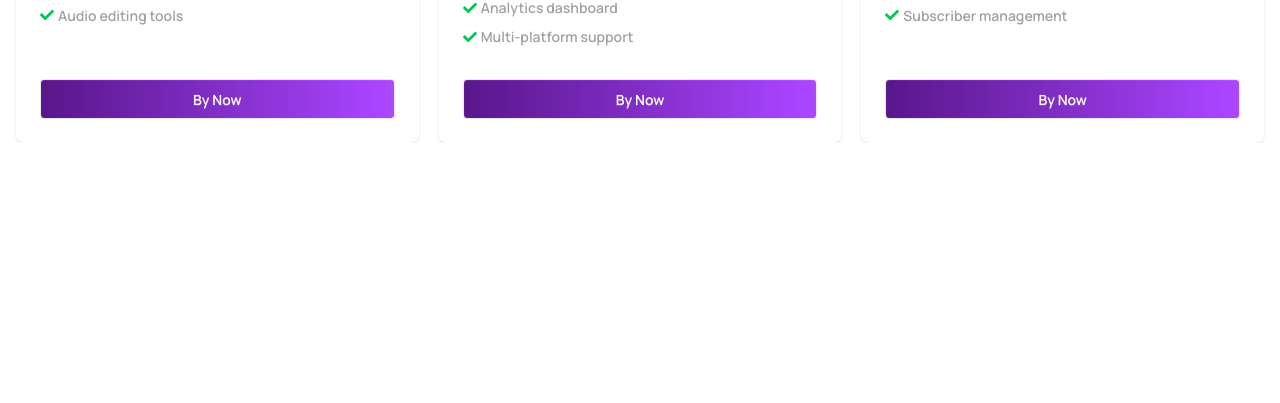
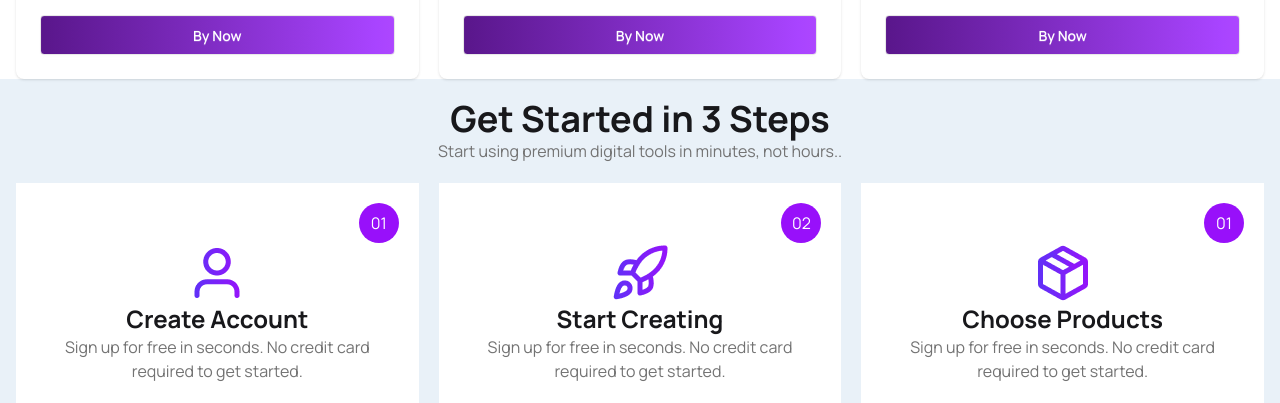
Before and after one commit to dev-shamim84/digitools, a React (Vite) app: page / in a window 1280 px wide. Shown: the part 2281-2684 px from the top of the page. Before the commit the page ends 2424 px from the top, so only its background shows below. Built offline with nearby package versions, Linux system fonts and the light colour scheme.

Commit message:
choose section added

```diff
--- a/package.json
+++ b/package.json
@@ -13,6 +13,7 @@
     "@tailwindcss/vite": "^4.2.2",
     "react": "^19.2.4",
     "react-dom": "^19.2.4",
+    "react-hot-toast": "^2.6.0",
     "react-icons": "^5.6.0",
     "react-toastify": "^11.0.5",
     "tailwindcss": "^4.2.2"
--- a/src/App.jsx
+++ b/src/App.jsx
@@ -1,14 +1,18 @@
+import { useState } from "react";
 import Banner from "./components/Banner/Banner";
 import Navbar from "./components/Navbar/Navbar";
 import PremiumTool from "./components/PremiumTools/PremiumTools";
 import Rating from "./components/Rating/Rating";
+import GetStarted from "./components/GetStarted/GetStarted";
 const App = () => {
+  const [cart, setCart] = useState([]);
   return (
     <div>
-      <Navbar />
+      <Navbar cart={cart} />
       <Banner />
       <Rating />
-      <PremiumTool />
+      <PremiumTool cart={cart} setCart={setCart} />
+      <GetStarted />
     </div>
   );
 };
--- a/src/components/AllTools/AllTolls.jsx
+++ b/src/components/AllTools/AllTolls.jsx
@@ -1,14 +1,19 @@
 import { use } from "react";
 import SingleTool from "../SingleTool/SingleTool";
 
-const AllTolls = ({ resolvePromise }) => {
+const AllTolls = ({ resolvePromise, cart, setCart }) => {
   const data = use(resolvePromise);
   return (
     <section>
       <div className="container mx-auto px-4">
         <div className="grid grid-cols-1 md:grid-cols-2 lg:grid-cols-3 gap-5">
           {data.map((tool) => (
-            <SingleTool key={tool.id} tool={tool} />
+            <SingleTool
+              key={tool.id}
+              tool={tool}
+              cart={cart}
+              setCart={setCart}
+            />
           ))}
         </div>
       </div>
--- a/src/components/Cart/Cart.jsx
+++ b/src/components/Cart/Cart.jsx
@@ -1,8 +1,17 @@
-const Cart = () => {
+import ShowCart from "../ShowCart/ShowCart";
+const Cart = ({ cart }) => {
   return (
-    <div>
-      <h2>this is cart</h2>
-    </div>
+    <section>
+      <div className="container mx-auto px-4">
+        <h2 className="font-bold">Your Cart </h2>
+
+        <div>
+          {cart.map((cartItem) => (
+            <ShowCart key={cartItem.id} cartItem={cartItem} />
+          ))}
+        </div>
+      </div>
+    </section>
   );
 };
 
--- /dev/null
+++ b/src/components/GetStarted/GetStarted.jsx
@@ -0,0 +1,84 @@
+import userImg from "../../assets/user.png";
+import rocketImg from "../../assets/rocket.png";
+import packageImg from "../../assets/package.png";
+const GetStarted = () => {
+  return (
+    <section className="bg-[#e8f0f8ef]">
+      <div className="container mx-auto px-4">
+        <div className="flex flex-col justify-center items-center py-5">
+          <h2 className="text-4xl font-bold">Get Started in 3 Steps</h2>
+          <p className="text-center text-neutral-500">
+            Start using premium digital tools in minutes, not hours..
+          </p>
+        </div>
+        <div className="grid grid-cols-1 sm:grid-cols-2 lg:grid-cols-3 gap-5">
+          <div className="bg-white p-5">
+            <div className="flex justify-end">
+              <span className=" flex justify-center items-center  bg-purple-600 text-white rounded-full h-10 w-10 ">
+                01
+              </span>
+            </div>
+            <div className="flex flex-col justify-center items-center">
+              <div>
+                <img src={userImg} alt="" />
+              </div>
+              <div>
+                <h2 className="text-2xl font-bold text-center">
+                  Create Account
+                </h2>
+                <p className="text-center text-neutral-500">
+                  Sign up for free in seconds. No credit card required to get
+                  started.
+                </p>
+              </div>
+            </div>
+          </div>
+          <div className="bg-white p-5">
+            <div className="flex justify-end">
+              <span className=" flex justify-center items-center  bg-purple-600 text-white rounded-full h-10 w-10 ">
+                02
+              </span>
+            </div>
+            <div className="flex flex-col justify-center items-center">
+              <div>
+                <img src={rocketImg} alt="" />
+              </div>
+              <div>
+                <h2 className="text-2xl font-bold text-center">
+                  Start Creating
+                </h2>
+                <p className="text-center text-neutral-500">
+                  Sign up for free in seconds. No credit card required to get
+                  started.
+                </p>
+              </div>
+            </div>
+          </div>
+          <div className="bg-white p-5">
+            <div className="flex justify-end">
+              <span className=" flex justify-center items-center  bg-purple-600 text-white rounded-full h-10 w-10 ">
+                01
+              </span>
+            </div>
+            <div className="flex flex-col justify-center items-center">
+              <div>
+                <img src={packageImg} alt="" />
+              </div>
+              <div>
+                <h2 className="text-2xl font-bold text-center">
+                  Choose Products
+                </h2>
+                <p className="text-center text-neutral-500">
+                  Sign up for free in seconds. No credit card required to get
+                  started.
+                </p>
+              </div>
+            </div>
+          </div>
+        </div>
+      </div>
+    </section>
+  );
+};
+
+export default GetStarted;
--- a/src/components/Navbar/Navbar.jsx
+++ b/src/components/Navbar/Navbar.jsx
@@ -3,11 +3,11 @@ import { CiShoppingCart } from "react-icons/ci";
 import { IoMdMenu } from "react-icons/io";
 import { IoClose } from "react-icons/io5";
 
-const Navbar = () => {
+const Navbar = ({ cart }) => {
   const [isOpen, setIsOpen] = useState(false);
 
   return (
-    <nav className="bg-[#F2F2F2] shadow ">
+    <nav className="bg-[#F2F2F2] shadow-xl fixed top-0 left-0 w-full z-50 ">
       <div className="container mx-auto px-4">
         <div className="flex items-center justify-between py-3">
           {/* left side brand/title */}
@@ -36,9 +36,13 @@ const Navbar = () => {
             </li>
           </ul>
           <div className="hidden md:flex gap-3 items-center">
-            <CiShoppingCart />
-
-            <button>Log In</button>
+            <div className="relative">
+              <span className="absolute bg-red-500 rounded-full right-[-8px] top-[-10px] text-white px-2">
+                {cart.length}
+              </span>
+              <CiShoppingCart size={30} />
+            </div>
+            <button className="font-semibold">Log In</button>
 
             <button className="px-4 py-2 bg-linear-to-l from-purple-500 to-purple-900 text-white rounded-full">
               Get Started
@@ -72,9 +76,13 @@ const Navbar = () => {
             <li>
               <a href="#">FAQ</a>
             </li>
-            <CiShoppingCart />
-            <button>Log In</button>
-
+            <div className="relative">
+              <span className="absolute bg-red-500 rounded-full right-[-8px] top-[-10px] text-white px-2">
+                {cart.length}
+              </span>
+              <CiShoppingCart size={30} />
+            </div>
+            <button className="font-semibold">Log In</button>
             <button className="px-4 py-2 bg-linear-to-l from-purple-400 to-purple-900 text-white rounded-full">
               Get Started
             </button>
--- a/src/components/PremiumTools/PremiumTools.jsx
+++ b/src/components/PremiumTools/PremiumTools.jsx
@@ -6,7 +6,7 @@ const toolPromise = async () => {
   return res;
 };
 const resolvePromise = toolPromise();
-const PremiumTools = () => {
+const PremiumTools = ({ cart, setCart }) => {
   const [active, setActive] = useState("products");
   return (
     <section>
@@ -23,7 +23,7 @@ const PremiumTools = () => {
               onClick={() => setActive("products")}
               type="radio"
               name="my_tabs_1"
-              className="tab px-4 "
+              className="tab px-4 w-40 rounded"
               aria-label="Products"
               defaultChecked
             />
@@ -31,8 +31,8 @@ const PremiumTools = () => {
               onClick={() => setActive("cart")}
               type="radio"
               name="my_tabs_1"
-              className="tab px-4 rounded"
-              aria-label="Cart"
+              className="tab px-4 rounded w-40"
+              aria-label={`Cart (${cart.length})`}
             />
           </div>
         </div>
@@ -43,10 +43,14 @@ const PremiumTools = () => {
             <span className="loading loading-ring loading-xl flex flex-col justify-center items-center"></span>
           }
         >
-          <AllTolls resolvePromise={resolvePromise} />
+          <AllTolls
+            resolvePromise={resolvePromise}
+            cart={cart}
+            setCart={setCart}
+          />
         </Suspense>
       )}
-      {active === "cart" && <Cart />}
+      {active === "cart" && <Cart cart={cart} />}
     </section>
   );
 };
--- /dev/null
+++ b/src/components/ShowCart/ShowCart.jsx
@@ -0,0 +1,16 @@
+const ShowCart = ({ cartItem }) => {
+  const { tittle, price } = cartItem;
+  return (
+    <div className="flex justify-between items-center">
+      <div>
+        <h2 className="font-bold bg-white shadow">{tittle}</h2>
+        <p className="font-semibold text-neutral-400">{price}</p>
+      </div>
+      <div>
+        <button className="btn btn-error">Remove</button>
+      </div>
+    </div>
+  );
+};
+
+export default ShowCart;
--- a/src/components/SingleTool/SingleTool.jsx
+++ b/src/components/SingleTool/SingleTool.jsx
@@ -1,8 +1,16 @@
 import { useState } from "react";
 import { FaCheck } from "react-icons/fa";
-const SingleTool = ({ tool }) => {
+import { toast } from "react-toastify";
+const SingleTool = ({ tool, cart, setCart }) => {
+  const { title, description, price, duration, badge, image, features } = tool;
   const [add, setAdd] = useState(false);
-  const { title, description, price, duration, badge, image, features } = tool;
+  const handleAddBuy = ({ item }) => {
+    setAdd(true);
+    const newCart = [...cart, item];
+    setCart(newCart);
+    console.log(newCart);
+    toast.success("cart added");
+  };
   return (
     <div className="card bg-base-100 shadow-sm flex flex-col">
       <div className="card-body">
@@ -40,7 +48,7 @@ const SingleTool = ({ tool }) => {
         </div>
         <div className="mt-6">
           <button
-            onClick={() => setAdd(true)}
+            onClick={() => handleAddBuy(tool)}
             className="btn bg-linear-to-r from-purple-900 to-purple-500 w-full text-white rounded"
           >
             {add ? "Added To Cart" : "By Now"}
```
Also changed, not shown: src/assets/package - Copy.png (added), 1 other file (tests, documents, lock files or other folders).
